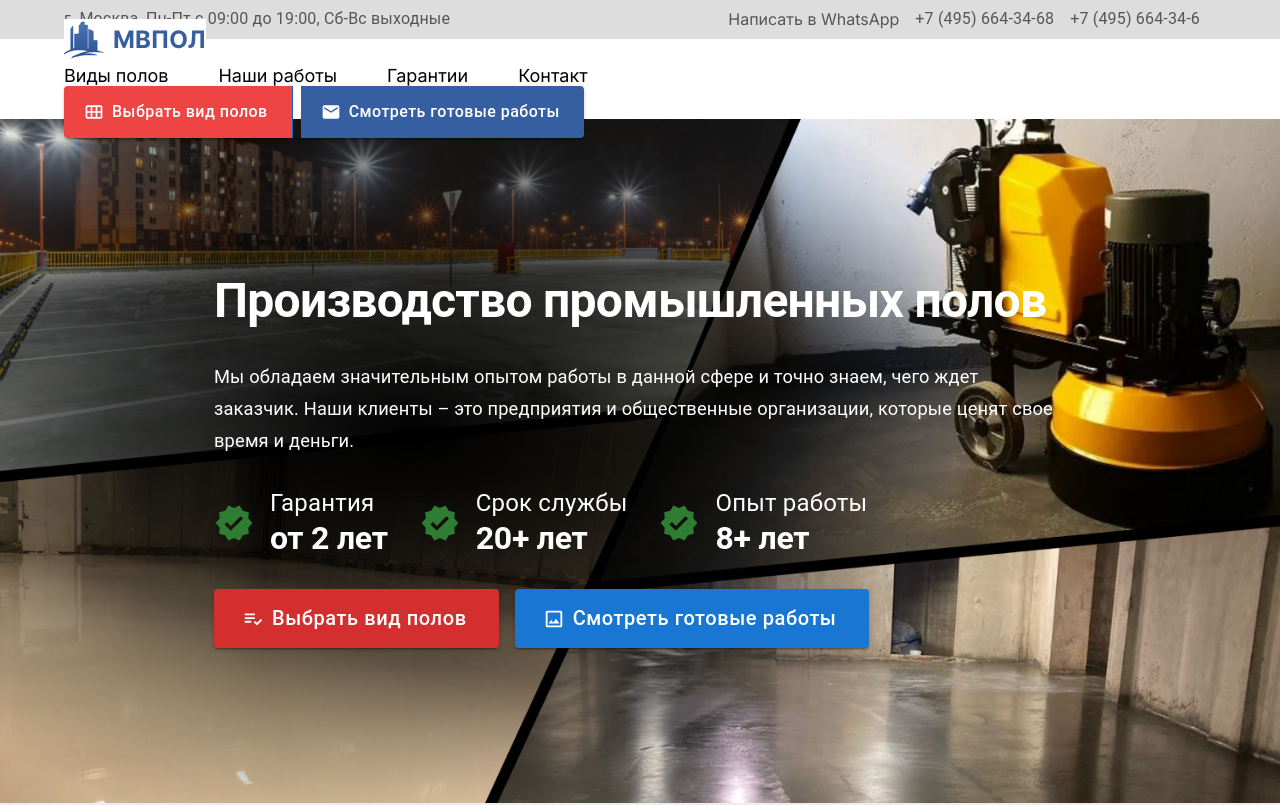
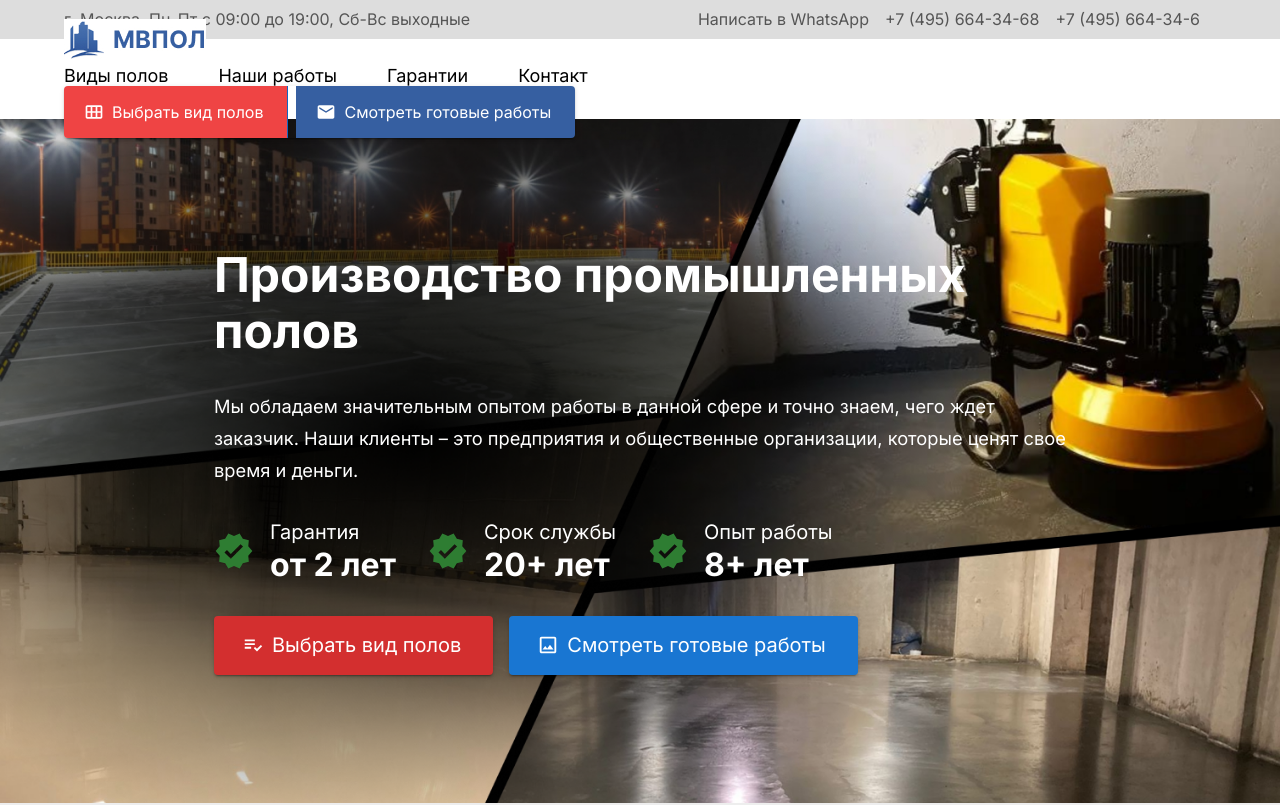
Before and after one commit to ntleek1/prompol77, a Next.js app: page / in a window 1280 px wide. Shown: the top 805 px of the page. Built offline with nearby package versions, Linux system fonts and the light colour scheme.

Commit message:
Typography theme: small variant was added

```diff
--- a/components/Hero/Hero.tsx
+++ b/components/Hero/Hero.tsx
@@ -29,7 +29,7 @@ const Hero = () => {
             <Box display="flex" gap={2} alignItems="center">
               <VerifiedIcon color="success" fontSize="large" />
               <Box>
-                <Typography variant="h4" component="p" fontWeight={400}>
+                <Typography variant="h5" component="p" fontWeight={400}>
                   Гарантия
                 </Typography>
                 <Typography variant="h2" component="p">
@@ -41,7 +41,7 @@ const Hero = () => {
             <Box display="flex" gap={2} alignItems="center">
               <VerifiedIcon color="success" fontSize="large" />
               <Box>
-                <Typography variant="h4" component="p" fontWeight={400}>
+                <Typography variant="h5" component="p" fontWeight={400}>
                   Срок службы
                 </Typography>
                 <Typography variant="h2" component="p">
@@ -53,7 +53,7 @@ const Hero = () => {
             <Box display="flex" gap={2} alignItems="center">
               <VerifiedIcon color="success" fontSize="large" />
               <Box>
-                <Typography variant="h4" component="p" fontWeight={400}>
+                <Typography variant="h5" component="p" fontWeight={400}>
                   Опыт работы
                 </Typography>
                 <Typography variant="h2" component="p">
--- a/pages/_document.tsx
+++ b/pages/_document.tsx
@@ -12,7 +12,7 @@ const Document = () => {
           crossOrigin="anonymous"
         />
         <link
-          href="https://fonts.googleapis.com/css2?family=Inter:wght@300;400;700&display=swap"
+          href="https://fonts.googleapis.com/css2?family=Inter:wght@300;400;600;700&display=swap"
           rel="stylesheet"
         />
       </Head>
--- a/themes/base/typography.ts
+++ b/themes/base/typography.ts
@@ -1,8 +1,18 @@
+import { TypographyOptions } from "@mui/material/styles/createTypography";
+
 export const DFontSize = 16;
+export const DFontFamily = `"Inter", sans-serif`;
 
 export const typography = {
   htmlFontSize: DFontSize,
+  htmlFontFamily: DFontFamily,
+  fontFamily: DFontFamily,
   fontSize: DFontSize,
+  small: {
+    fontFamily: DFontFamily,
+    fontSize: "0.875rem",
+    lineHeight: "1.25",
+  },
   h1: {
     fontSize: DFontSize * 3,
     fontWeight: 700,
@@ -27,4 +37,10 @@ export const typography = {
     fontSize: DFontSize * 1.25,
     fontWeight: 700,
   },
-};
+} as TypographyOptions;
+
+declare module "@mui/material/Typography" {
+  interface TypographyPropsVariantOverrides {
+    small: true;
+  }
+}
```
